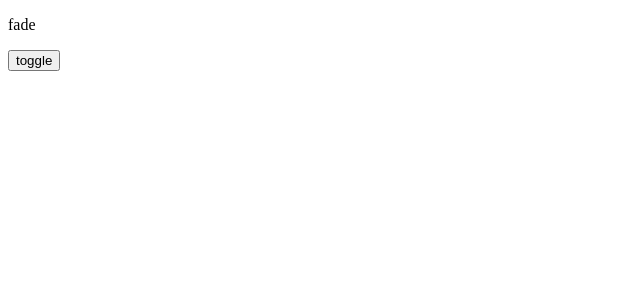
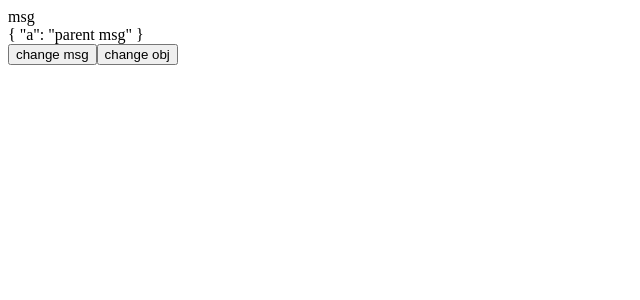
Before and after one commit to frontendway/vue-code-analysis, a Vue app: page /#/ in a window 1280 px wide. Shown: the top 300 px of the page, without its empty margins (0-640 px from the left). Built offline with nearby package versions, Linux system fonts and the light colour scheme.

Commit message:
子组件改变引用类型 props 数据不报错原理

```diff
--- a/src/learn/obj-props/Child.vue
+++ b/src/learn/obj-props/Child.vue
@@ -1,6 +1,22 @@
 <template>
   <div>
     <div>{{msg}}</div>
-    <button>change</button>
+    <div>{{obj}}</div>
+    <button @click="changeMsg">change msg</button>
+    <button @click="changeObj">change obj</button>
   </div>
 </template>
+
+<script>
+export default {
+  props: ['msg', 'obj'],
+  methods: {
+    changeMsg () {
+      this.msg = 'new msg'
+    },
+    changeObj () {
+      this.obj.a = 'new a'
+    }
+  }
+}
+</script>
--- a/src/learn/obj-props/index.vue
+++ b/src/learn/obj-props/index.vue
@@ -1,11 +1,11 @@
 <template>
   <div>
-    <Child :msg="msg" />
+    <Child :obj="obj" :msg="msg" />
   </div>
 </template>
 
 <script>
-import Child from './child.vue'
+import Child from './Child.vue'
 
 export default {
   components: {
@@ -13,9 +13,10 @@ export default {
   },
   data () {
     return {
-      msg: {
+      obj: {
         a: 'parent msg'
-      }
+      },
+      msg: 'msg'
     }
   }
 }
--- a/src/main.js
+++ b/src/main.js
@@ -17,6 +17,7 @@ import Slot from './learn/slot/index.vue'
 import ScopeSlot from './learn/scope-slot/index.vue'
 import KeepLearn from './learn/keep-alive/index.vue'
 import Tran from './learn/transition/index.vue'
+import ChangeProps from './learn/obj-props/index.vue'
 
 import router from './router'
 import RouterComp from './router-learn/router-comp.vue'
@@ -203,9 +204,13 @@ new Vue({
 }) */
 
 // transition
+/* new Vue({
+  el: '#app',
+  render: c => c(Tran)
+}) */
+
+// test object props
 new Vue({
   el: '#app',
-  render: c => c(Tran)
+  render: c => c(ChangeProps)
 })
-
-// test object props
```
